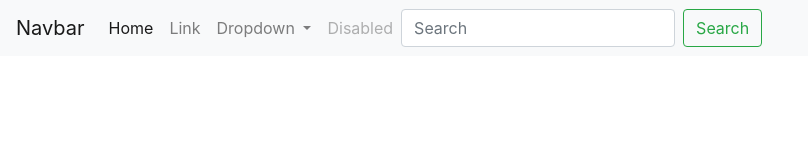
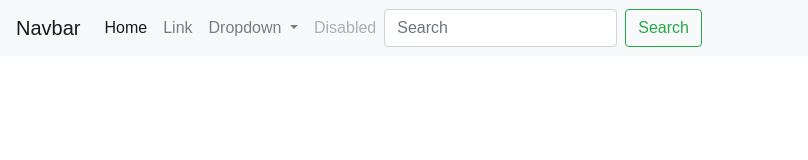
Before and after one commit to iamphill/Bootstrap-Offcanvas, a website: page example/index.html in a window 1280 px wide. Shown: the whole page, without its empty margins (0-808 px from the left). Drawn offline with nearby package versions, Linux system fonts and the light colour scheme.

```diff
--- a/example/index.html
+++ b/example/index.html
@@ -5,6 +5,9 @@
     <link rel="stylesheet" href="../node_modules/bootstrap/dist/css/bootstrap.css" />
     <script src="../dist/js/bootstrap.offcanvas.js"></script>
     <style>
+    body {
+      font-family: Arial!important;
+    }
     *:focus {
       outline: 0!important;
     }
```
Also changed, not shown: __tests__/index.test.js (+1 -9 lines).
